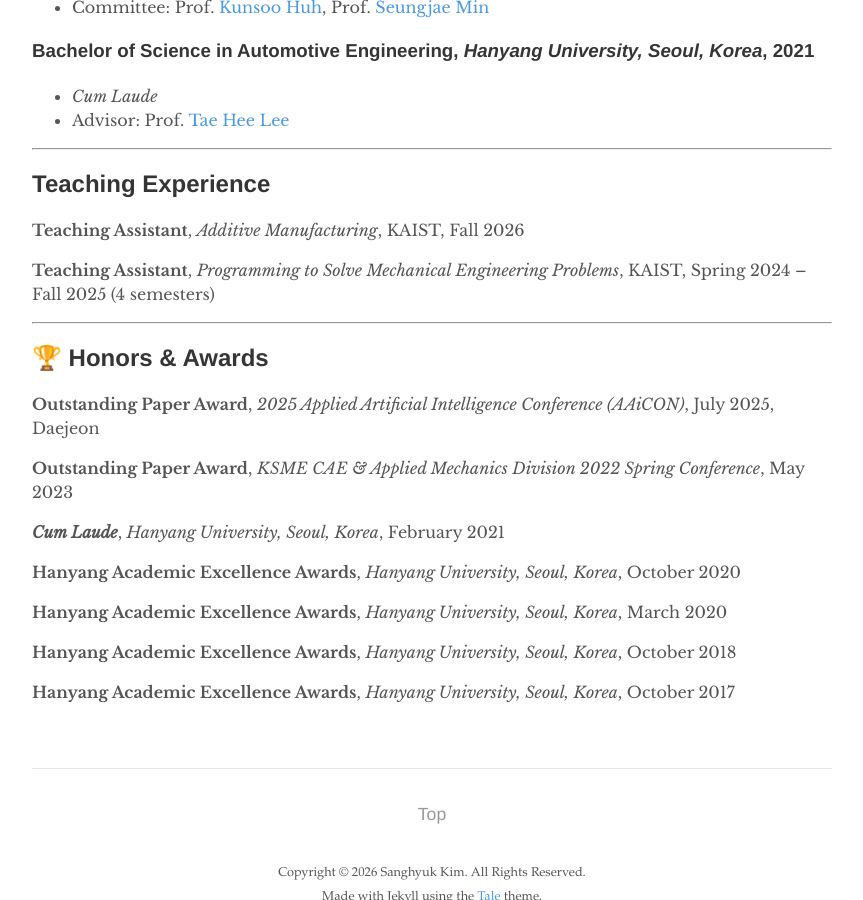
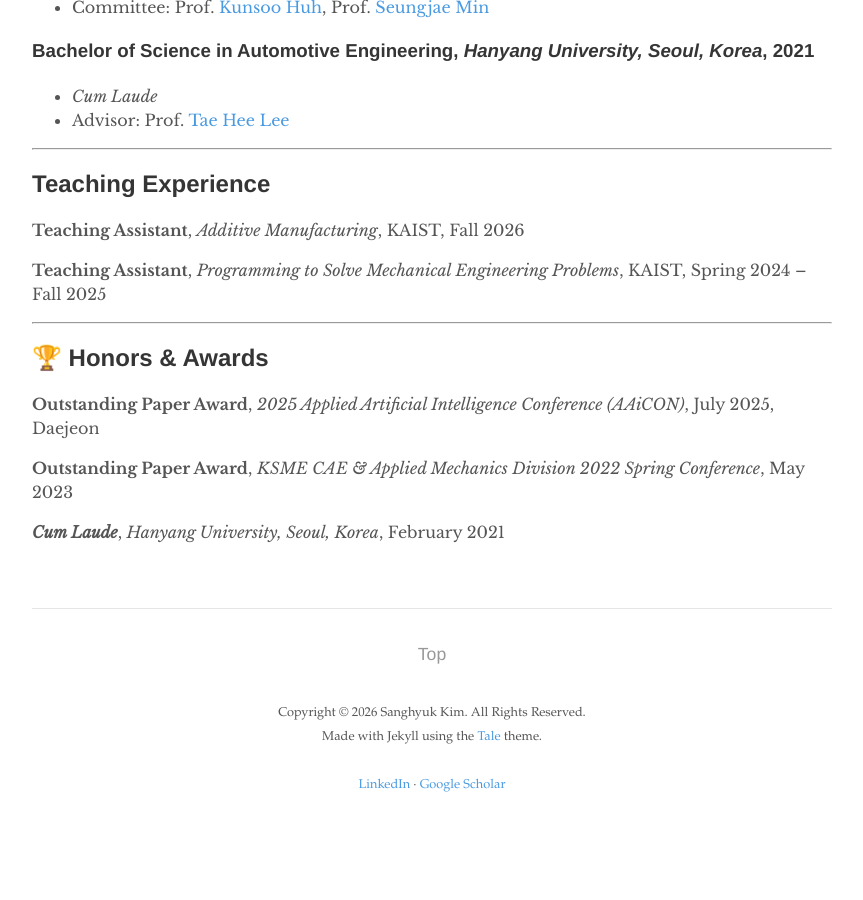
Before and after one commit to kim-sanghyuk/kim-sanghyuk.github.io, a Jekyll site: the page built from _pages/about.md, in a window 1280 px wide and 900 px high, scrolled down 1352 px. Shown: the whole window, without its empty margins (208-1071 px from the left). Built offline with Jekyll 4.4.1, drawn with Linux system fonts in a browser that asks for light colours; after the commit the page ends 2180 px from its top, so only the background shows below that.

Commit message:
Update about.md

```diff
--- a/_pages/about.md
+++ b/_pages/about.md
@@ -53,7 +53,7 @@
 
 **Teaching Assistant**, _Additive Manufacturing_, KAIST, Fall 2026
 
-**Teaching Assistant**, _Programming to Solve Mechanical Engineering Problems_, KAIST, Spring 2024 – Fall 2025 (4 semesters)
+**Teaching Assistant**, _Programming to Solve Mechanical Engineering Problems_, KAIST, Spring 2024 – Fall 2025
 
 ---
 
@@ -64,11 +64,3 @@
 **Outstanding Paper Award**, _KSME CAE & Applied Mechanics Division 2022 Spring Conference_, May 2023
 
 **_Cum Laude_**, _Hanyang University, Seoul, Korea_, February 2021
-
-**Hanyang Academic Excellence Awards**, _Hanyang University, Seoul, Korea_, October 2020
-
-**Hanyang Academic Excellence Awards**, _Hanyang University, Seoul, Korea_, March 2020
-
-**Hanyang Academic Excellence Awards**, _Hanyang University, Seoul, Korea_, October 2018
-
-**Hanyang Academic Excellence Awards**, _Hanyang University, Seoul, Korea_, October 2017
```
